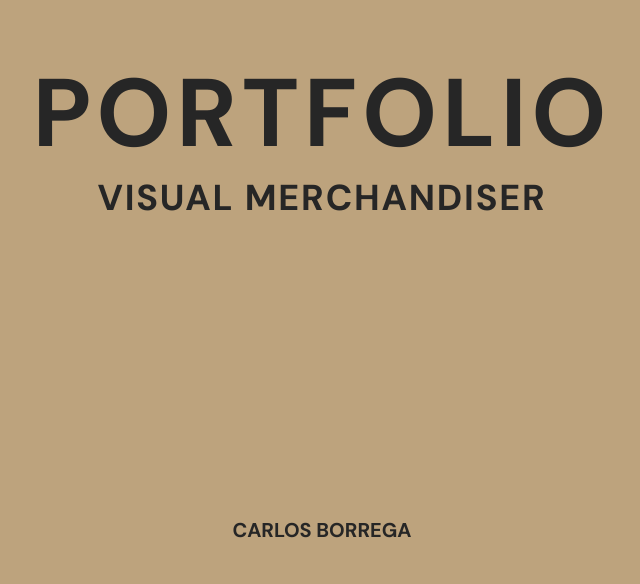
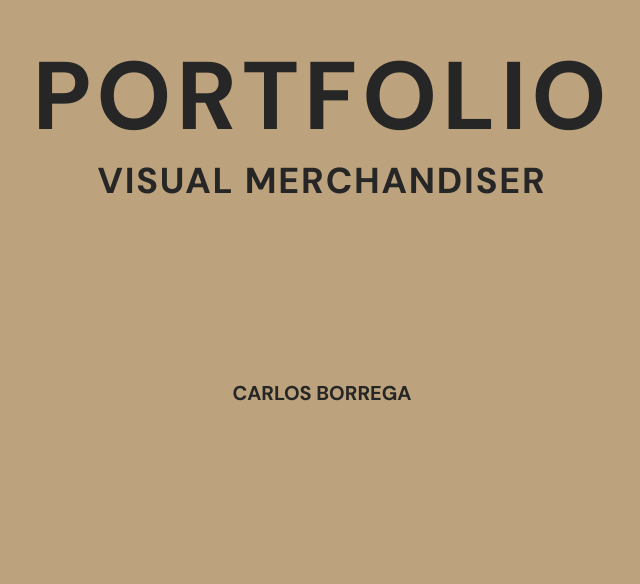
Before and after one commit to burleydev/vm, a React (Vite) app: page / in a window 1280 px wide. Shown: the part 216-800 px from the top of the page, without its empty margins (318-958 px from the left). Built offline with nearby package versions, Linux system fonts and the light colour scheme.

Commit message:
fixed main section

```diff
--- a/src/components/home.tsx
+++ b/src/components/home.tsx
@@ -2,9 +2,9 @@ import '../index.css';
 
 const Home = () => {
   return (
-    <div className='h-screen flex flex-col text-center justify-between bg-brown'>
+    <div className='h-screen flex flex-col text-center justify-evenly bg-brown'>
 
-      <div className='mt-[22%] mb-10'>
+      <div className='mt-[10%] mb-10'>
         <h1 className='font-bold tracking-wider lg:text-8xl md:text-7xl sm:text-6xl xs:text-5xl'>PORTFOLIO</h1>
         <h2 className='font-bold mt-4 tracking-wider lg:text-4xl md:text-3xl sm:text-2xl xs:text-xl'>VISUAL MERCHANDISER</h2>
       </div>
```
